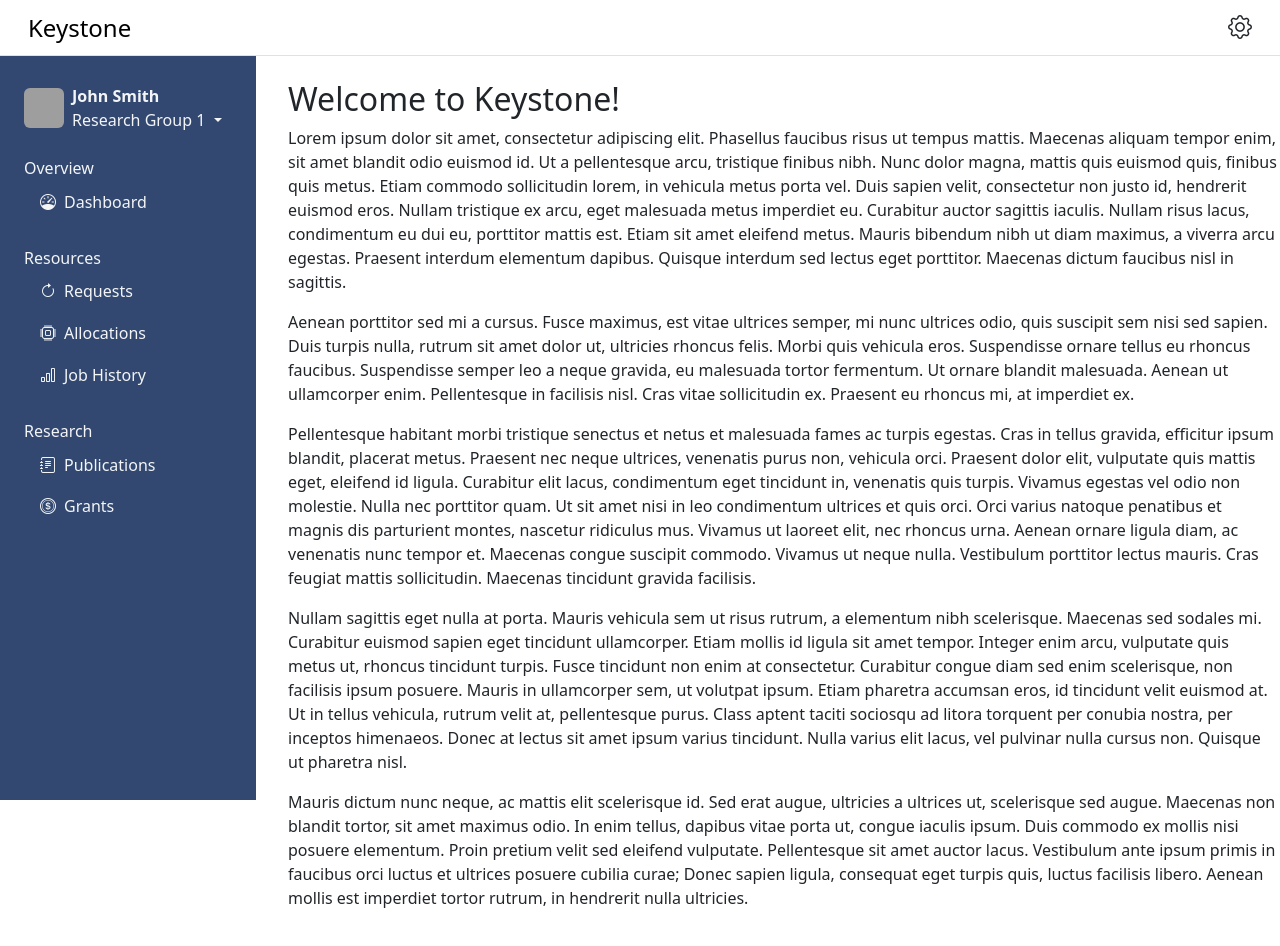
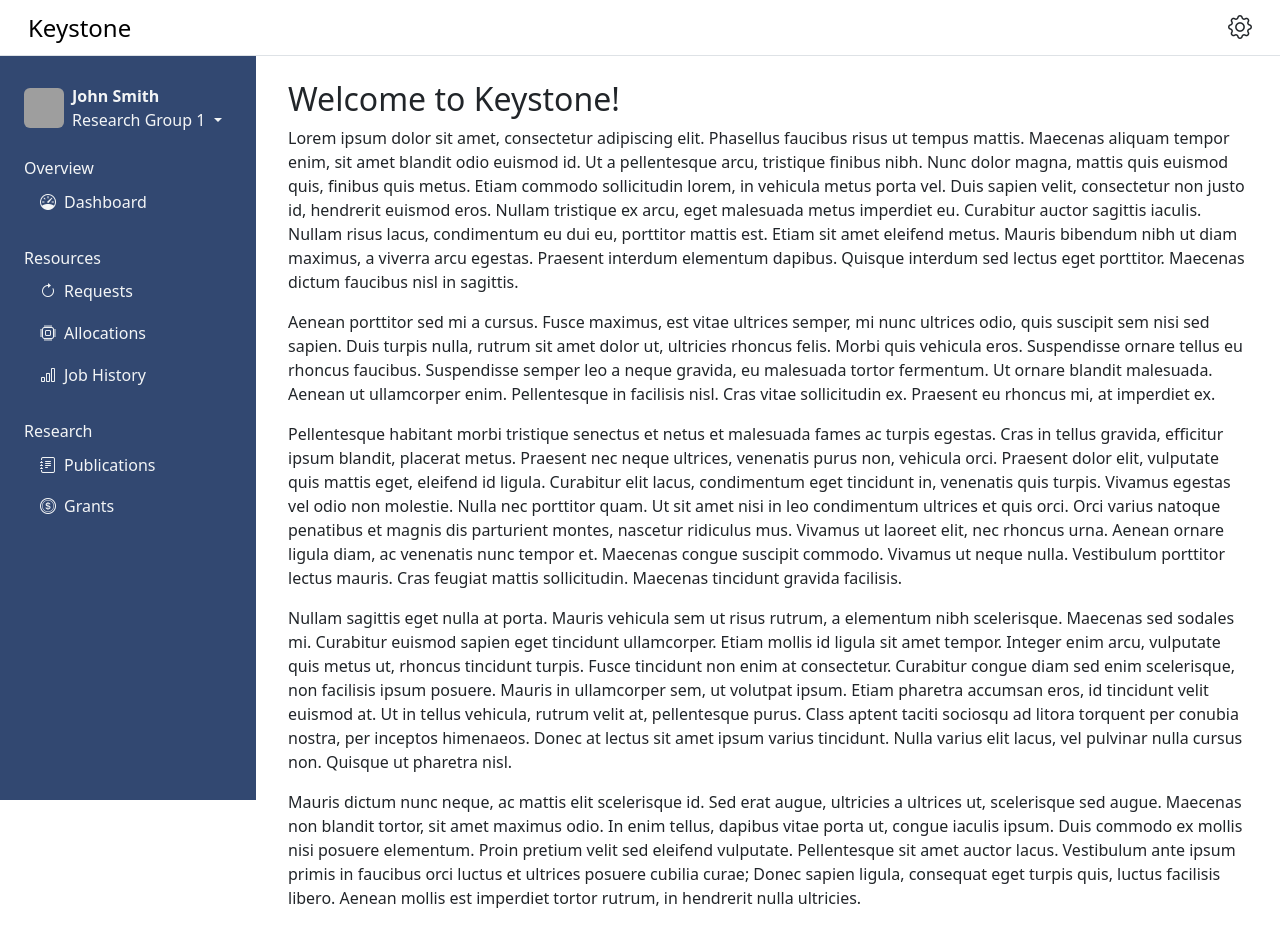
Before and after one commit to pitt-crc/keystone-web, an Angular app: page /app in a window 1280 px wide. Shown: the top 946 px of the page. Built offline with nearby package versions, Linux system fonts and the light colour scheme; sample sign-in values are in the browser's storage; grey boxes are pictures that could not be loaded.

Commit message:
Adds consistent padding around main content in sidebar layout (#39)

```diff
--- a/src/app/layouts/components/layout-side-nav/layout-side-nav.component.scss
+++ b/src/app/layouts/components/layout-side-nav/layout-side-nav.component.scss
@@ -1,8 +1,7 @@
 @import "../../../../assets/scss/variables";
 
 main {
-  padding-top: $topnav-height + 1.5rem;
-  padding-left: 2rem;
+  padding: $topnav-height + 1.5rem 2rem 2rem;
   transition: padding-left 0.3s ease-in-out;
 
   @media (min-width: 992px) {
```
